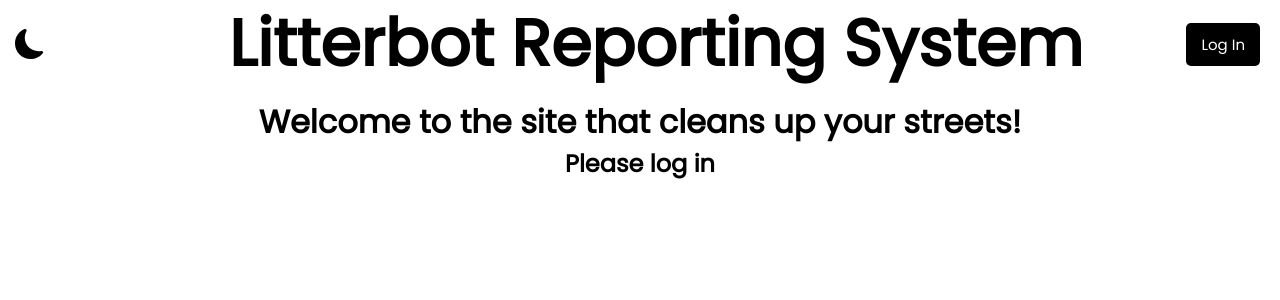
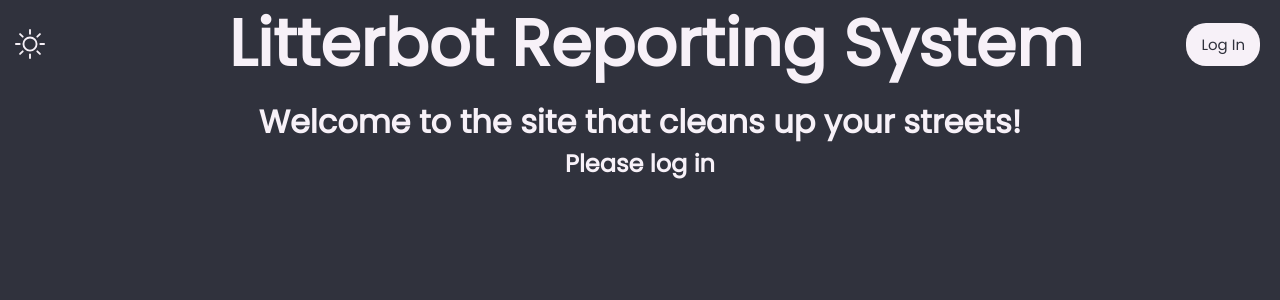
Before and after one commit to Manthan-T/litterbot, a React (Create React App) app in the folder website/: page / in a window 1280 px wide. Shown: the top 300 px of the page. Built offline with nearby package versions, Linux system fonts and the light colour scheme.

Commit message:
day/night mode toggle

```diff
--- a/website/public/index.html
+++ b/website/public/index.html
@@ -10,34 +10,21 @@
       content="A website where you can report litter in your area"
     />
     <link rel="apple-touch-icon" href="%PUBLIC_URL%/logo192.png" />
-    <!--
-      manifest.json provides metadata used when your web app is installed on a
-      user's mobile device or desktop. See https://developers.google.com/web/fundamentals/web-app-manifest/
-    -->
     <link rel="manifest" href="%PUBLIC_URL%/manifest.json" />
-    <!--
-      Notice the use of %PUBLIC_URL% in the tags above.
-      It will be replaced with the URL of the `public` folder during the build.
-      Only files inside the `public` folder can be referenced from the HTML.
-
-      Unlike "/favicon.ico" or "favicon.ico", "%PUBLIC_URL%/favicon.ico" will
-      work correctly both with client-side routing and a non-root public URL.
-      Learn how to configure a non-root public URL by running `npm run build`.
-    -->
     <title>Litterbot Reporting System</title>
   </head>
-  <body>
+  <style>
+    body {
+      background-color: #30323D;
+      color: #F7F1F8;
+    }
+
+    .light-mode {
+      background-color: #F7F1F8;
+      color: #30323D;
+    }
+  </style>
     <noscript>You need to enable JavaScript to run this app.</noscript>
     <div id="root"></div>
-    <!--
-      This HTML file is a template.
-      If you open it directly in the browser, you will see an empty page.
-
-      You can add webfonts, meta tags, or analytics to this file.
-      The build step will place the bundled scripts into the <body> tag.
-
-      To begin the development, run `npm start` or `yarn start`.
-      To create a production bundle, use `npm run build` or `yarn build`.
-    -->
   </body>
 </html>
--- a/website/src/App.js
+++ b/website/src/App.js
@@ -5,10 +5,10 @@ import Login from "./screens/Login"
 import Signup from "./screens/Signup"
 import Profile from "./screens/Profile"
 
-function App() {
+function App({ toggleLight }) {
     const [profile, setProfile] = useState("Log In")
     const [currentPage, setCurrentPage] = useState("home")
-    const [nightMode, setNightMode] = useState(true)
+    const [dayMode, setDayMode] = useState(false)
 
     useEffect(() => {
         if (localStorage.getItem("profile") != null) {
@@ -18,16 +18,20 @@ function App() {
 
     switch (currentPage) {
         case "home":
-            return (<Home onProfileClick = {setCurrentPage} profile = {profile} nightMode = {nightMode} setNightMode = {setNightMode}/>)
+            return (<Home onProfileClick = {setCurrentPage} profile = {profile} dayMode = {dayMode} setDayMode = {() => {
+                setDayMode(!dayMode)
+                toggleLight()
+                console.log("hi")
+            }}/>)
         case "login":
-            return (<Login onBackClick = {() => setCurrentPage("home")} onSignUpClick = {() => setCurrentPage("signup")} setProfile = {setProfile}/>)
+            return (<Login onBackClick = {() => setCurrentPage("home")} onSignUpClick = {() => setCurrentPage("signup")} setProfile = {setProfile} dayMode = {dayMode}/>)
         case "signup":
-            return (<Signup onBackClick = {() => setCurrentPage("login")}/>)
+            return (<Signup onBackClick = {() => setCurrentPage("login")} dayMode = {dayMode}/>)
         case "profile":
             return (<Profile onBackClick = {() => setCurrentPage("home")} onLogout = {() => {
                 localStorage.removeItem("profile")
                 setProfile("Log In")
-            }} username = {profile}/>)
+            }} username = {profile} dayMode = {dayMode}/>)
         default:
             break
     }
--- a/website/src/components/Button.js
+++ b/website/src/components/Button.js
@@ -1,13 +1,9 @@
 import React from "react"
 
-const Button = ({ text, onClick, className, style }) => {
+const Button = ({ text, onClick, className, style, dayMode }) => {
     return (
-        <button onClick = {onClick} className = {className} style = {style}>{text}</button>
+        <button onClick = {onClick} className = {`btn ${dayMode ? "light-mode" : ""} ${className}`} style = {style}>{text}</button>
     )
 }
 
-Button.defaultProps = {
-   className : "btn"
-}
-
 export default Button
--- a/website/src/components/Header.js
+++ b/website/src/components/Header.js
@@ -3,16 +3,16 @@ import { BsFillMoonFill, BsSun } from "react-icons/bs"
 
 import Button from "./Button"
 
-const Header = ({ onProfileClick, profile, nightMode, setNightMode }) => {
+const Header = ({ onProfileClick, profile, dayMode, setDayMode }) => {
     return (
         <div className = "bar">
-            {nightMode ?
-                <BsFillMoonFill onClick = {() => setNightMode(false)} size = "30px" cursor= "pointer"/>
+            {dayMode ?
+                <BsFillMoonFill onClick = {setDayMode} size = "30px" cursor= "pointer"/>
             :
-                <BsSun onClick = {() => setNightMode(true)} size = "30px" cursor= "pointer"/>
+                <BsSun onClick = {setDayMode} size = "30px" cursor= "pointer"/>
             }
             <h1 style = {{ "fontSize" : "65px", "marginLeft" : "85px" }}>Litterbot Reporting System</h1>
-            <Button text = {profile} onClick = {() => onProfileClick(`${profile === "Log In" ? "login" : "profile"}`)}/>
+            <Button text = {profile} onClick = {() => onProfileClick(`${profile === "Log In" ? "login" : "profile"}`)} dayMode = {dayMode}/>
         </div>
     )
 }
--- a/website/src/components/Menu.js
+++ b/website/src/components/Menu.js
@@ -3,7 +3,7 @@ import React, { useState } from "react"
 import Button from "./Button"
 import Timer from "./Timer"
 
-const Menu = ({ profile }) => {
+const Menu = ({ profile, dayMode }) => {
     const [position, setPosition] = useState(null)
     const [reportCooldown, setReportCooldown] = useState(false)
 
@@ -44,7 +44,7 @@ const Menu = ({ profile }) => {
                                 } else {
                                     alert("You cannot send a report until the timer is up")
                                 }
-                            }}/>
+                            }} dayMode = {dayMode}/>
                         </div>
                     </div>
 
--- a/website/src/components/Popup.js
+++ b/website/src/components/Popup.js
@@ -3,11 +3,11 @@ import { FaTimes } from "react-icons/fa"
 
 import "../animations/fade.css"
 
-const Popup = ({ title, content, handleClose, animation}) => {
+const Popup = ({ title, content, handleClose, animation, dayMode}) => {
     return (
         <div className = {animation}>
             <div className = "background">
-                <div className = "popup-box">
+                <div className = {`popup-box ${dayMode ? "light-mode" : ""}`}>
                     <span>
                         <FaTimes style = {{ "cursor" : "pointer", "color" : "red" }} size = "30px" onClick = {handleClose}/>
                         <h3 style = {{ "textAlign" : "center", "marginTop" : "-35px" }}>{title}</h3>
--- a/website/src/index.css
+++ b/website/src/index.css
@@ -21,16 +21,27 @@ body {
 
 .btn {
   display: inline-block;
-  background: #000;
-  color: #fff;
+  background: #F7F1F8;
+  color: #30323D;
   border: none;
   padding: 10px 15px;
   margin: 5px;
-  border-radius: 5px;
+  border-radius: 20px;
   cursor: pointer;
   text-decoration: none;
   font-size: 15px;
   font-family: inherit;
+}
+
+.btn.light-mode {
+  background: #30323D;
+  color: #F7F1F8;
+}
+
+.btn.btn-block {
+  display: block;
+  width: 95%;
+  margin-left: 15px;
 }
 
 .btn:focus {
@@ -39,29 +50,6 @@ body {
 
 .btn:active {
   transform: scale(0.98);
-}
-
-.btn-block {
-  display: block;
-  width: 95%;
-  margin-left: 15px;
-}
-
-.menubtn {
-  display: inline-block;
-  background: #000;
-  color: #fff;
-  border: none;
-  padding: 10px 15px;
-  margin: 5px;
-  border-radius: 5px;
-  cursor: pointer;
-  text-decoration: none;
-  font-size: 15px;
-  font-family: inherit;
-
-  min-width: 100px;
-  min-height: 95px;
 }
 
 .bar {
@@ -123,17 +111,29 @@ body {
   height: auto;
   max-height: 70vh;
   margin-top: calc(100vh - 85vh - 20px);
-  background: #fff;
+  background: #30323D;
   border-radius: 4px;
   padding: 20px;
-  border: 1px solid #999;
+  overflow: auto;
+}
+
+.popup-box.light-mode {
+  position: relative;
+  width: 70%;
+  margin: 0 auto;
+  height: auto;
+  max-height: 70vh;
+  margin-top: calc(100vh - 85vh - 20px);
+  background: #F7F1F8;
+  border-radius: 4px;
+  padding: 20px;
   overflow: auto;
 }
 
 .sidebar {
   width: 6%;
   height: 100%;
-  background: rgb(223, 223, 223);
+  background: #F7F1F8;
   padding: 15px;
   border: 1px solid #999;
   overflow: auto;
--- a/website/src/index.js
+++ b/website/src/index.js
@@ -1,17 +1,17 @@
-import React from 'react';
-import ReactDOM from 'react-dom/client';
-import './index.css';
-import App from './App';
-import reportWebVitals from './reportWebVitals';
+import React from 'react'
+import ReactDOM from 'react-dom/client'
+import './index.css'
+import App from './App'
+import reportWebVitals from './reportWebVitals'
 
-const root = ReactDOM.createRoot(document.getElementById('root'));
+const body = document.body
+const toggleLight = () => body.classList.toggle("light-mode")
+
+const root = ReactDOM.createRoot(document.getElementById('root'))
 root.render(
   <React.StrictMode>
-    <App />
+    <App toggleLight = {toggleLight}/>
   </React.StrictMode>
-);
+)
 
-// If you want to start measuring performance in your app, pass a function
-// to log results (for example: reportWebVitals(console.log))
-// or send to an analytics endpoint. Learn more: https://bit.ly/CRA-vitals
-reportWebVitals();
+reportWebVitals()
--- a/website/src/screens/Home.js
+++ b/website/src/screens/Home.js
@@ -3,13 +3,13 @@ import React from "react"
 import Header from "../components/Header"
 import Menu from "../components/Menu"
 
-const Home = ({ onProfileClick, profile, nightMode, setNightMode }) => {
+const Home = ({ onProfileClick, profile, dayMode, setDayMode }) => {
     return (
         <>
-            <Header onProfileClick = {onProfileClick} profile = {profile} nightMode = {nightMode} setNightMode = {setNightMode}/>
-            <h1 style = {{ "textAlign" : "center" }}>Welcome to the site that cleans up your streets{profile !== "Log In" ? " " + profile : ""}!</h1>
+            <Header onProfileClick = {onProfileClick} profile = {profile} dayMode = {dayMode} setDayMode = {setDayMode}/>
+            <h1 style = {{ "textAlign" : "center" }}>Welcome to the site that cleans up your streets{profile !== "Log In" ? ", " + profile : ""}!</h1>
             <h2 style = {{ "textAlign" : "center" }}>{profile !== "Log In" ? "If you have seen more litter at your location, please submit a report (you can only do this every 5 minutes)" : "Please log in"}</h2>
-            <Menu profile = {profile}/>
+            <Menu profile = {profile} dayMode = {dayMode}/>
         </>
     )
 }
--- a/website/src/screens/Login.js
+++ b/website/src/screens/Login.js
@@ -3,7 +3,7 @@ import { FaArrowLeft } from "react-icons/fa"
 
 import Button from "../components/Button"
 
-const Login = ({ onBackClick, onSignUpClick, setProfile }) => {
+const Login = ({ onBackClick, onSignUpClick, setProfile, dayMode }) => {
     const [submitLabel, setSubmitLabel] = useState("Log In")
 
     const [username, setUsername] = useState("")
@@ -38,7 +38,7 @@ const Login = ({ onBackClick, onSignUpClick, setProfile }) => {
             <div className = "bar" style = {{ "marginTop" : "2px" }}>
                 <FaArrowLeft onClick = {onBackClick} size = "35px" cursor = "pointer"/>
                 <h1 style = {{ "marginLeft" : "230px" }}>Please enter your username and password</h1>
-                <Button text = {"Don't have an account?"} onClick = {onSignUpClick}/>
+                <Button text = {"Don't have an account?"} onClick = {onSignUpClick} dayMode = {dayMode}/>
             </div>
 
             <form className = "container" onSubmit = {onSubmit}>
@@ -51,7 +51,7 @@ const Login = ({ onBackClick, onSignUpClick, setProfile }) => {
                     <input type = "text" placeholder = "Password" value = {password} onChange = {(e) => setPassword(e.target.value)}/>
                 </div>
 
-                <input type = "submit" value = {submitLabel} className = "btn btn-block"/>
+                <input type = "submit" value = {submitLabel} className = {`btn btn-block ${dayMode ? "light-mode": ""}`} style = {{"cursor" : "pointer"}}/>
             </form>
         </>
     )
```
Also changed, not shown: website/src/screens/Profile.js (+7 -5 lines), website/src/screens/Signup.js (+5 -3 lines).
